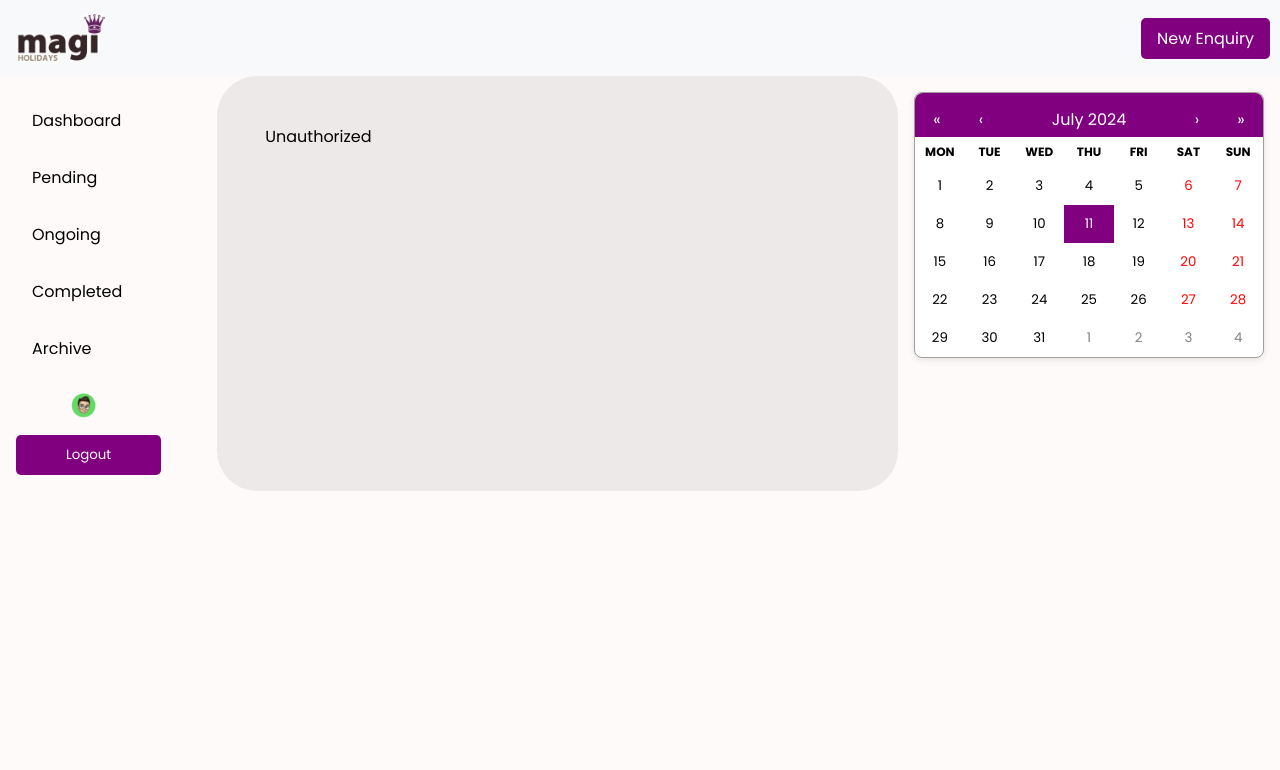
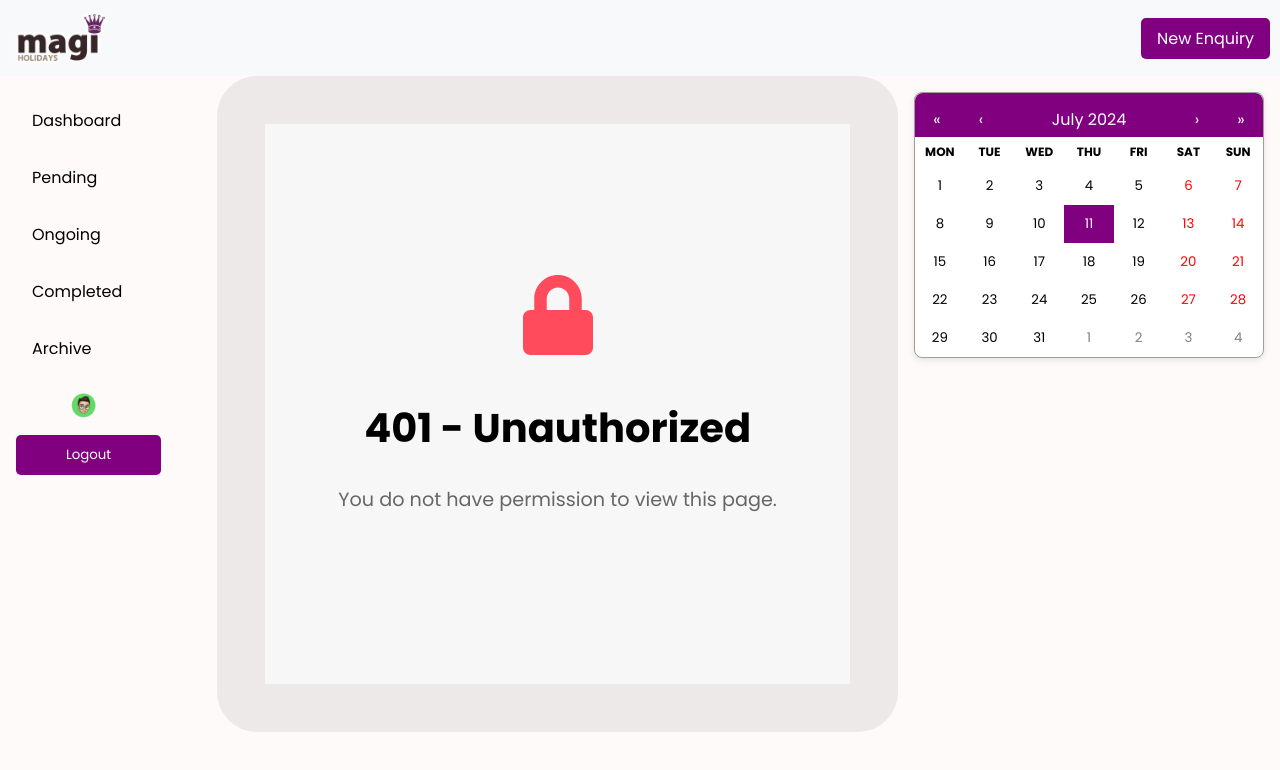
Before and after one commit to EG-Cube/magisoft, a React (Create React App) app in the folder frontend/: page /enquiry in a window 1280 px wide. Shown: the top 770 px of the page. Built offline with nearby package versions, Linux system fonts and the light colour scheme; the HTML template or start-up script is replaced by a standard one.

Commit message:
Unauthorized Page

```diff
--- a/frontend/src/components/DashboardLayout.jsx
+++ b/frontend/src/components/DashboardLayout.jsx
@@ -3,6 +3,7 @@ import TopNav from "./TopNav";
 import SideNavbar from "./SideNavbar";
 import CentreSection from "./CentreSection";
 import RightSide from "./RightSide";
+import UnauthorizedPage from "./UnauthorizedPage"
 import { Navigate, Outlet, useLocation } from "react-router-dom";
 import { useAuthContext } from "../hooks/useAuthContext";
 
@@ -18,7 +19,7 @@ const DashboardLayout = ({ allowed }) => {
       <div className="main-content">
         <SideNavbar />
         <CentreSection>
-          {allowed.includes(user?.user.department) ? <Outlet /> : "Unauthorized"}
+          {allowed.includes(user?.user.department) ? <Outlet /> : <UnauthorizedPage />}
 
         </CentreSection>
         <RightSide />
--- a/frontend/src/components/EnquiryDetails.js
+++ b/frontend/src/components/EnquiryDetails.js
@@ -117,7 +117,7 @@ const EnquiryDetails = ({ enquiry }) => {
   const getStatusStyle = (status) => {
     switch (status) {
       case "Pending":
-        return { backgroundColor: "#fcd980", color: "black" };
+        return { backgroundColor: "#FDD1D2", color: "black" };
       case "Ongoing":
         return { backgroundColor: "#87cefa", color: "black" };
       case "Completed":
--- /dev/null
+++ b/frontend/src/components/UnauthorizedPage.jsx
@@ -0,0 +1,15 @@
+import React from 'react';
+import { FaLock } from 'react-icons/fa';
+import '../styles/UnauthorizedPage.css';
+
+const UnauthorizedPage = () => {
+  return (
+    <div className="unauthorized-container">
+      <FaLock className="unauthorized-icon" />
+      <h1>401 - Unauthorized</h1>
+      <p>You do not have permission to view this page.</p>
+    </div>
+  );
+};
+
+export default UnauthorizedPage;
--- /dev/null
+++ b/frontend/src/styles/UnauthorizedPage.css
@@ -0,0 +1,25 @@
+.unauthorized-container {
+    display: flex;
+    flex-direction: column;
+    align-items: center;
+    justify-content: center;
+    height: 70vh;
+    text-align: center;
+    background-color: #f7f7f7;
+  }
+
+  .unauthorized-icon {
+    font-size: 5rem;
+    color: #ff4b5c;
+    margin-bottom: 1rem;
+  }
+
+  h1 {
+    font-size: 2.5rem;
+    margin-bottom: 0.5rem;
+  }
+
+  p {
+    font-size: 1.2rem;
+    color: #666;
+  }
--- a/package.json
+++ b/package.json
@@ -1,5 +1,6 @@
 {
   "dependencies": {
+    "react-icons": "^5.2.1",
     "react-world-flags": "^1.6.0"
   }
 }
```
Also changed, not shown: 1 other file (tests, documents, lock files or other folders).
